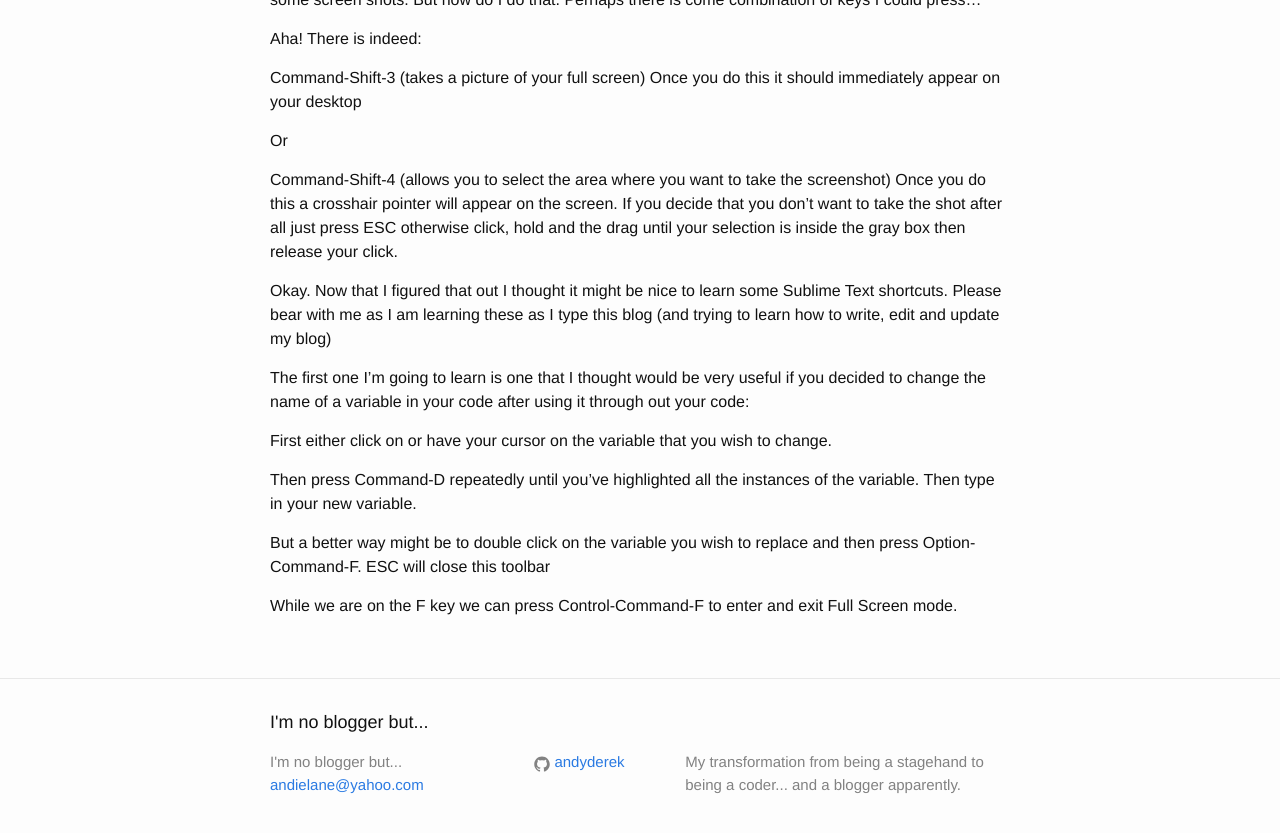
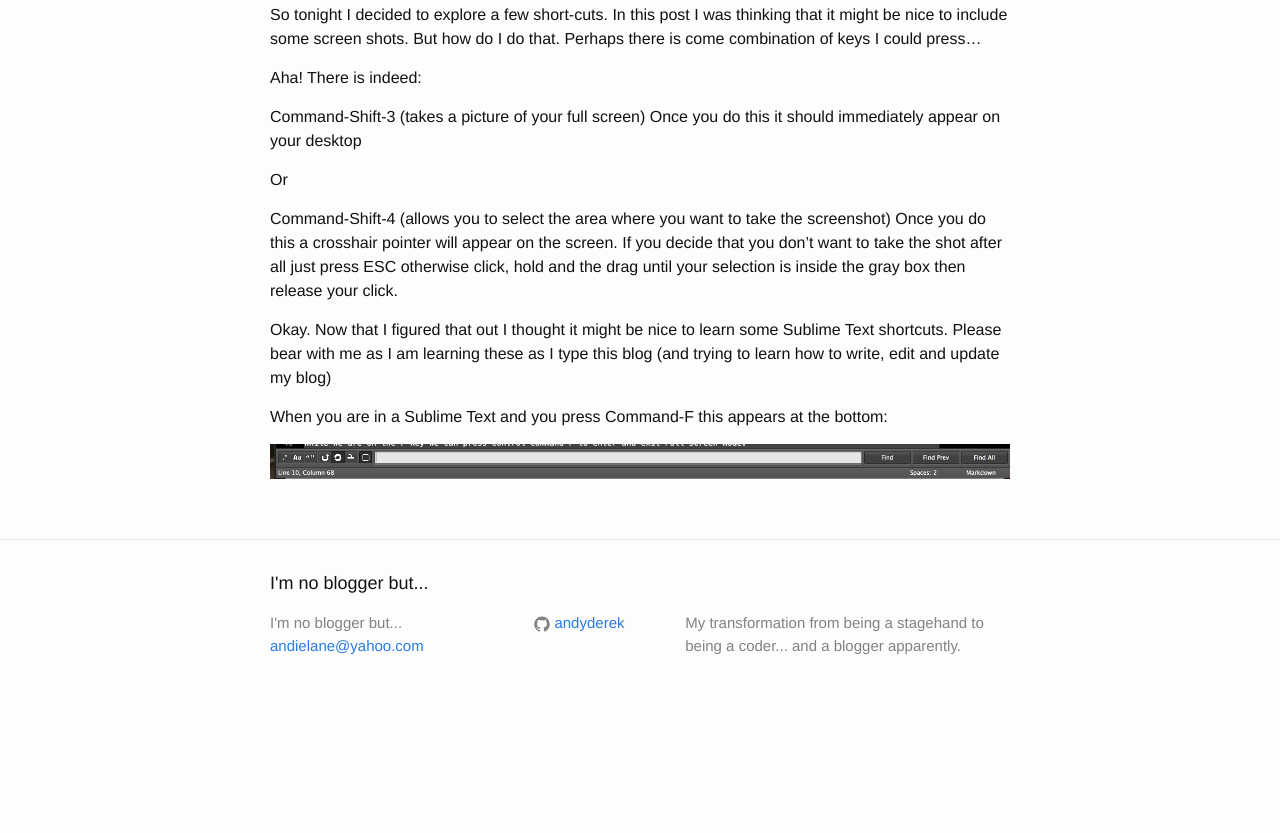
Before and after one commit to andyderek/andyderek.github.io, a Jekyll site: the page built from _posts/2016-03-23-Short-Cuts.markdown, in a window 1280 px wide and 900 px high, scrolled down 1243 px, cut to the strip 44-877 px from the top of the window. Built offline with Jekyll 4.4.1, drawn with Linux system fonts in a browser that asks for light colours; after the commit the page ends 2004 px from its top, so only the background shows below that; some of the changed text lies outside the part shown.

Commit message:
command f pic

```diff
--- a/_posts/2016-03-23-Short-Cuts.markdown
+++ b/_posts/2016-03-23-Short-Cuts.markdown
@@ -29,12 +30,6 @@ Once you do this a crosshair pointer will appear on the screen. If you decide th
 
 Okay.  Now that I figured that out I thought it might be nice to learn some Sublime Text shortcuts.  Please bear with me as I am learning these as I type this blog (and trying to learn how to write, edit and update my blog)
 
-The first one I’m going to learn is one that I thought would be very useful if you decided to change the name of a variable in your code after using it through out your code:
+When you are in a Sublime Text and you press Command-F this appears at the bottom:
 
-First either click on or have your cursor on the variable that you wish to change.
-
-Then press Command-D repeatedly until you’ve highlighted all the instances of the variable.  Then type in your new variable.
-
-But a better way might be to double click on the variable you wish to replace and then press Option-Command-F.   ESC will close this toolbar
-
-While we are on the F key we can press Control-Command-F to enter and exit Full Screen mode.
+![Screen shoot of Command-F]({{ andyderek.github.io }}/images/command-f.png)
```
Also changed, not shown: other parts of _posts/2016-03-23-Short-Cuts.markdown (+2 -1 lines), images/command-f.png (added).
